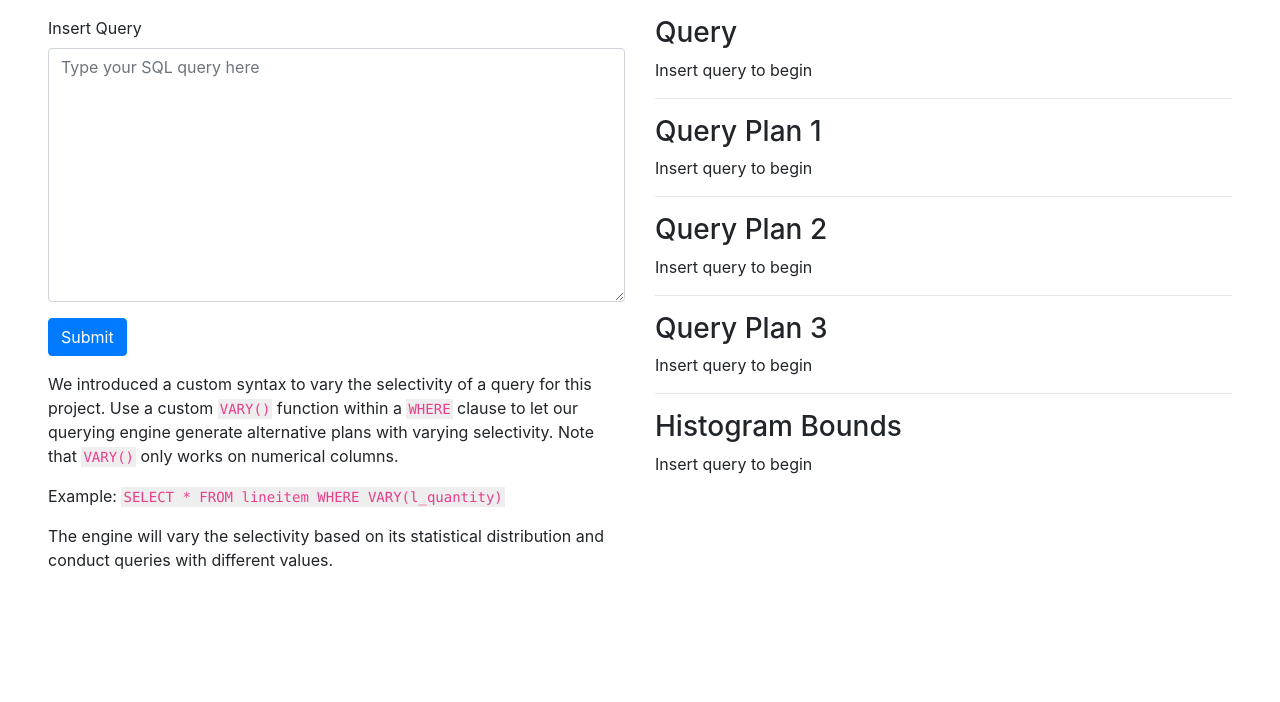
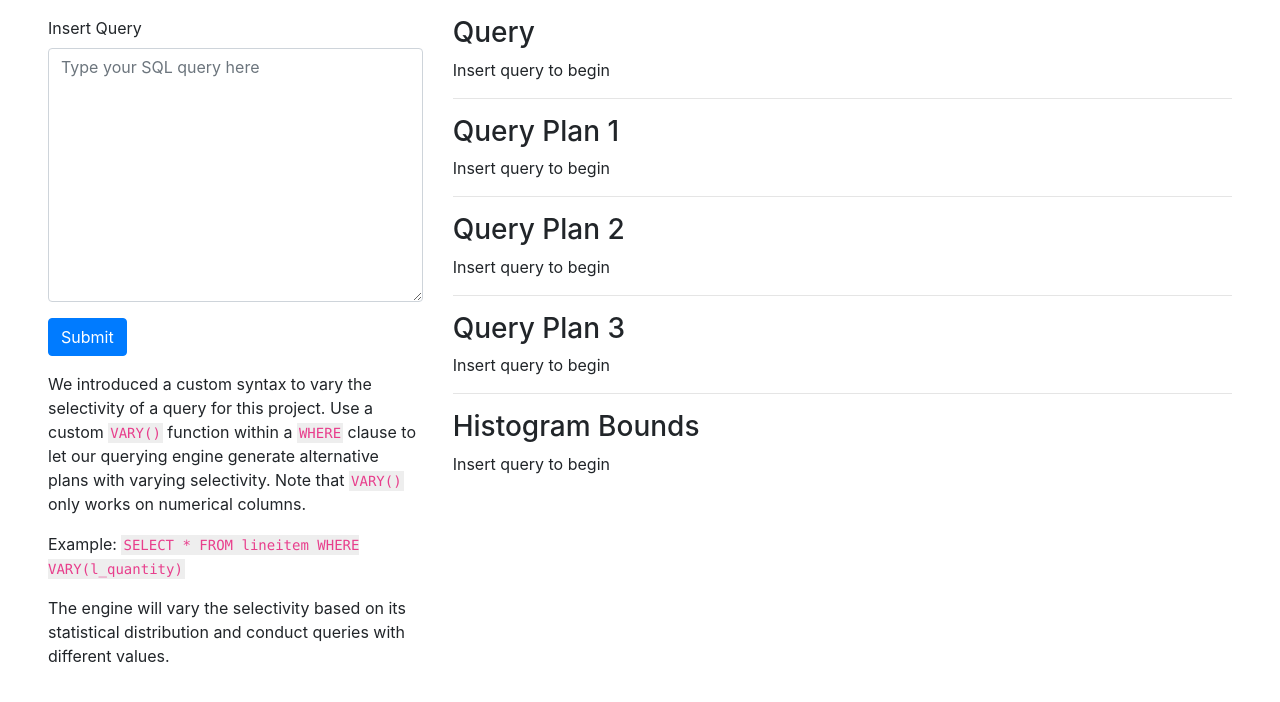
Before and after one commit to anthonyfong100/database-query-visualizer, a Flask app: page / in a window 1280 px wide. Shown: the part 56-758 px from the top of the page. Run offline with Flask 2, Linux system fonts and the light colour scheme; some libraries are stand-ins or nearby versions.

Commit message:
frontend

```diff
--- a/templates/index.html
+++ b/templates/index.html
@@ -10,7 +10,7 @@ content %}
 </nav>
 <div class="px-5">
   <div class="row mt-3">
-    <div class="col-6">
+    <div class="col-4">
       <form method="POST" action="/result">
         <div class="form-group">
           <label for="queryTextArea">Insert Query</label>
@@ -37,7 +37,7 @@ content %}
         </p>
       </form>
     </div>
-    <div class="col-6">
+    <div class="col-8">
       <h3>Query</h3>
       {% if query %}
       <code>{{query}}</code>
```
